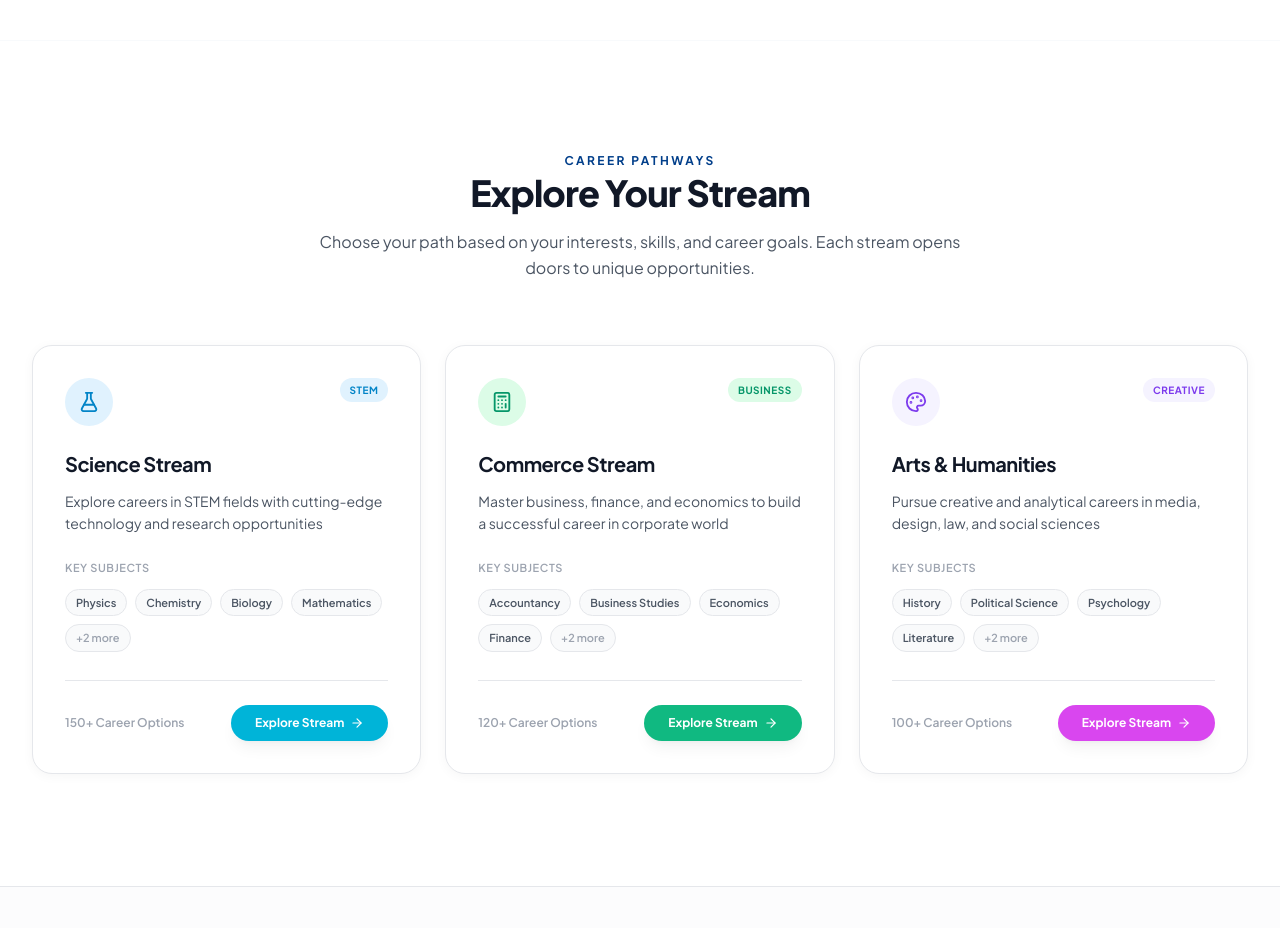
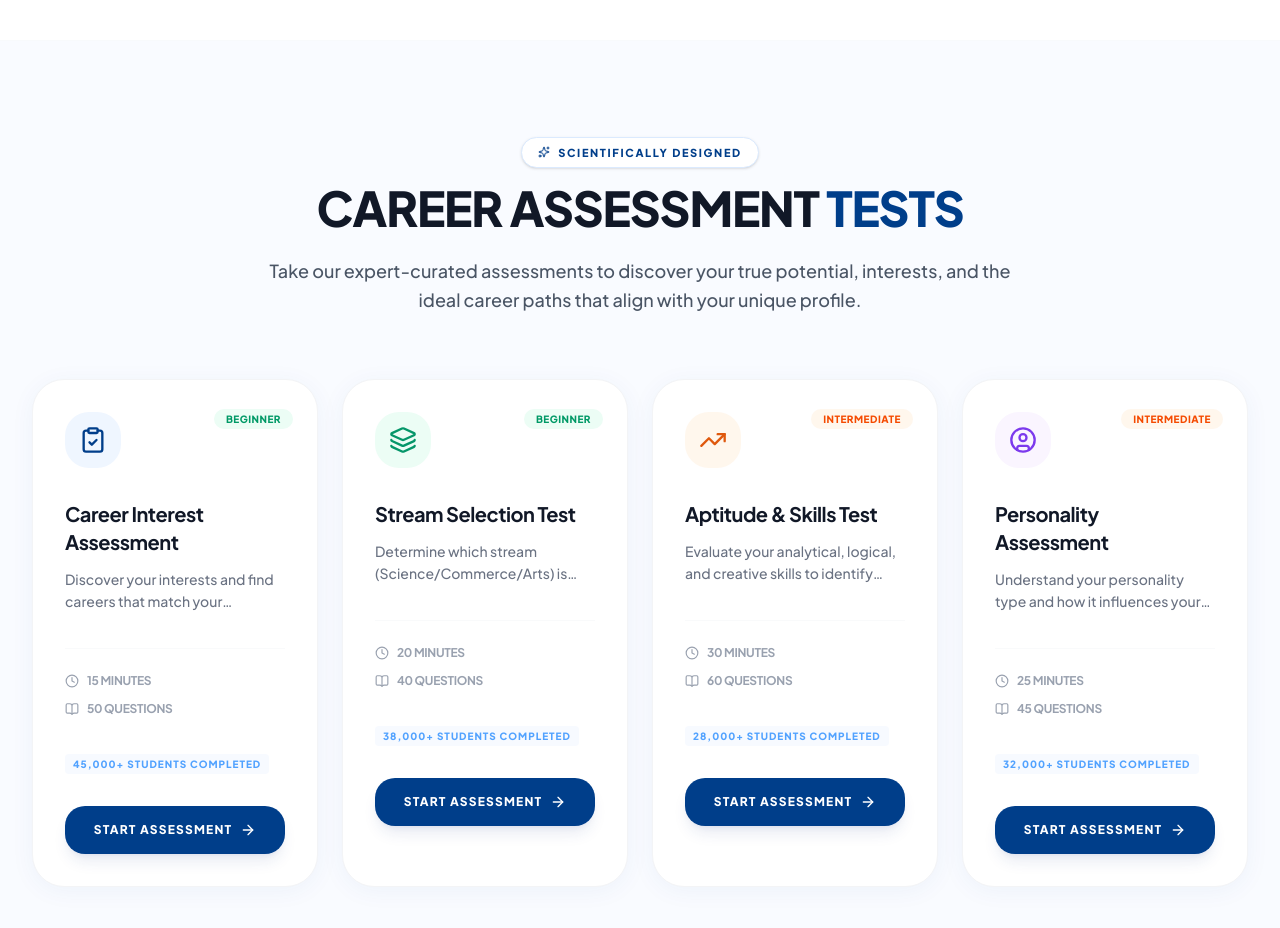
Before and after one commit to Pshravan04/udanix, a Next.js app: page / in a window 1280 px wide. Shown: the part 1800-2728 px from the top of the page. Built offline with nearby package versions, Linux system fonts and the light colour scheme; no server answers.

Commit message:
feat: add high-fidelity career assessment section

```diff
--- a/src/app/page.tsx
+++ b/src/app/page.tsx
@@ -14,6 +14,7 @@ import { StreamExplorer } from '@/components/stream-explorer';
 import { CareerPaths } from '@/components/career-paths';
 import { CounselorSection } from '@/components/counselor-section';
 import { StudentLoginModal } from '@/components/auth/student-login-modal';
+import { CareerAssessment } from '@/components/career-assessment';
 
 const fadeUp = {
   hidden: { opacity: 0, y: 20 },
@@ -289,6 +290,9 @@ export default function Home() {
         </div>
       </section>
 
+      {/* ─── CAREER ASSESSMENT ─── */}
+      <CareerAssessment />
+
       {/* ─── STREAM EXPLORER ─── */}
       <div id="streams">
          <StreamExplorer />
--- /dev/null
+++ b/src/components/career-assessment.tsx
@@ -0,0 +1,168 @@
+'use client';
+
+import { motion } from 'framer-motion';
+import {
+  ClipboardCheck, Clock, BookOpen, UserCircle,
+  ArrowRight, Sparkles, TrendingUp, Layers
+} from 'lucide-react';
+import { Button } from '@/components/ui/button';
+
+const ASSESSMENTS = [
+  {
+    id: 'interest',
+    icon: ClipboardCheck,
+    title: 'Career Interest Assessment',
+    desc: 'Discover your interests and find careers that match your personality and passions.',
+    duration: '15 minutes',
+    questions: '50 Questions',
+    completed: '45,000+ students completed',
+    difficulty: 'Beginner',
+    color: '#003E8A',
+    bg: 'bg-blue-50'
+  },
+  {
+    id: 'stream',
+    icon: Layers,
+    title: 'Stream Selection Test',
+    desc: 'Determine which stream (Science/Commerce/Arts) is best suited for your skills and goals.',
+    duration: '20 minutes',
+    questions: '40 Questions',
+    completed: '38,000+ students completed',
+    difficulty: 'Beginner',
+    color: '#059669',
+    bg: 'bg-emerald-50'
+  },
+  {
+    id: 'aptitude',
+    icon: TrendingUp,
+    title: 'Aptitude & Skills Test',
+    desc: 'Evaluate your analytical, logical, and creative skills to identify your strengths.',
+    duration: '30 minutes',
+    questions: '60 Questions',
+    completed: '28,000+ students completed',
+    difficulty: 'Intermediate',
+    color: '#DF590E',
+    bg: 'bg-orange-50'
+  },
+  {
+    id: 'personality',
+    icon: UserCircle,
+    title: 'Personality Assessment',
+    desc: 'Understand your personality type and how it influences your career preferences.',
+    duration: '25 minutes',
+    questions: '45 Questions',
+    completed: '32,000+ students completed',
+    difficulty: 'Intermediate',
+    color: '#7C3AED',
+    bg: 'bg-purple-50'
+  }
+];
+
+export function CareerAssessment() {
+  return (
+    <section className="py-24 relative overflow-hidden bg-[#F9FBFF]">
+      {/* Decorative background elements */}
+      <div className="absolute top-0 left-0 w-full h-full overflow-hidden pointer-events-none -z-10">
+        <div className="absolute top-[-10%] right-[-5%] w-[400px] h-[400px] rounded-full bg-blue-100/40 blur-[100px]" />
+        <div className="absolute bottom-[-10%] left-[-5%] w-[400px] h-[400px] rounded-full bg-orange-100/30 blur-[100px]" />
+      </div>
+
+      <div className="max-w-[1280px] mx-auto px-8">
+        <div className="text-center max-w-3xl mx-auto mb-16">
+          <motion.div
+            initial={{ opacity: 0, y: 10 }}
+            whileInView={{ opacity: 1, y: 0 }}
+            viewport={{ once: true }}
+            className="flex justify-center mb-4"
+          >
+            <span className="inline-flex items-center gap-2 px-4 py-1.5 rounded-full bg-white border border-blue-100 text-udanix-blue text-[11px] font-black uppercase tracking-[0.15em] shadow-sm">
+              <Sparkles className="w-3 h-3" />
+              Scientifically Designed
+            </span>
+          </motion.div>
+
+          <motion.h2
+            initial={{ opacity: 0, y: 20 }}
+            whileInView={{ opacity: 1, y: 0 }}
+            viewport={{ once: true }}
+            transition={{ delay: 0.1 }}
+            className="text-4xl md:text-5xl font-black text-[#111827] mb-6 uppercase tracking-tight"
+            style={{ fontFamily: 'var(--font-space-grotesk)' }}
+          >
+            Career Assessment <span className="text-udanix-blue">Tests</span>
+          </motion.h2>
+
+          <motion.p
+            initial={{ opacity: 0, y: 20 }}
+            whileInView={{ opacity: 1, y: 0 }}
+            viewport={{ once: true }}
+            transition={{ delay: 0.2 }}
+            className="text-lg text-gray-600 font-medium leading-relaxed"
+          >
+            Take our expert-curated assessments to discover your true potential,
+            interests, and the ideal career paths that align with your unique profile.
+          </motion.p>
+        </div>
+
+        <div className="grid grid-cols-1 md:grid-cols-2 lg:grid-cols-4 gap-6">
+          {ASSESSMENTS.map((test, index) => (
+            <motion.div
+              key={test.id}
+              initial={{ opacity: 0, y: 30 }}
+              whileInView={{ opacity: 1, y: 0 }}
+              viewport={{ once: true }}
+              transition={{ delay: 0.1 * index }}
+              className="group relative bg-white border border-gray-100 rounded-[2rem] p-8 shadow-premium hover:shadow-premium-xl transition-all duration-500 hover:-translate-y-2"
+            >
+              {/* Difficulty Badge */}
+              <div className="absolute top-6 right-6">
+                <span className={`text-[10px] font-black uppercase tracking-wider px-3 py-1 rounded-full ${
+                  test.difficulty === 'Beginner' ? 'bg-emerald-50 text-emerald-600' : 'bg-orange-50 text-orange-600'
+                }`}>
+                  {test.difficulty}
+                </span>
+              </div>
+
+              {/* Icon Container */}
+              <div className={`w-14 h-14 rounded-2xl ${test.bg} flex items-center justify-center mb-8 group-hover:scale-110 transition-transform duration-500`}>
+                <test.icon className="w-7 h-7" style={{ color: test.color }} />
+              </div>
+
+              {/* Content */}
+              <h3 className="text-xl font-bold text-[#111827] mb-3 group-hover:text-udanix-blue transition-colors">
+                {test.title}
+              </h3>
+              <p className="text-sm text-gray-500 font-medium leading-relaxed mb-8 h-12 line-clamp-2">
+                {test.desc}
+              </p>
+
+              {/* Stats */}
+              <div className="space-y-3 mb-8 pt-6 border-t border-gray-50">
+                <div className="flex items-center gap-2 text-xs font-bold text-gray-400 uppercase tracking-tight">
+                  <Clock className="w-3.5 h-3.5" />
+                  {test.duration}
+                </div>
+                <div className="flex items-center gap-2 text-xs font-bold text-gray-400 uppercase tracking-tight">
+                  <BookOpen className="w-3.5 h-3.5" />
+                  {test.questions}
+                </div>
+              </div>
+
+              <div className="mb-8">
+                <p className="text-[10px] font-black text-blue-400 uppercase tracking-widest bg-blue-50/50 inline-block px-2 py-0.5 rounded">
+                  {test.completed}
+                </p>
+              </div>
+
+              {/* Button */}
+              <button className="w-full inline-flex items-center justify-center gap-2 px-6 py-4 rounded-xl bg-udanix-blue text-white text-xs font-black uppercase tracking-widest shadow-lg shadow-blue-900/10 active:scale-95 transition-all group/btn">
+                Start Assessment
+                <ArrowRight className="w-4 h-4 group-hover/btn:translate-x-1 transition-transform" />
+              </button>
+            </motion.div>
+          ))}
+        </div>
+      </div>
+    </section>
+  );
+}
```
